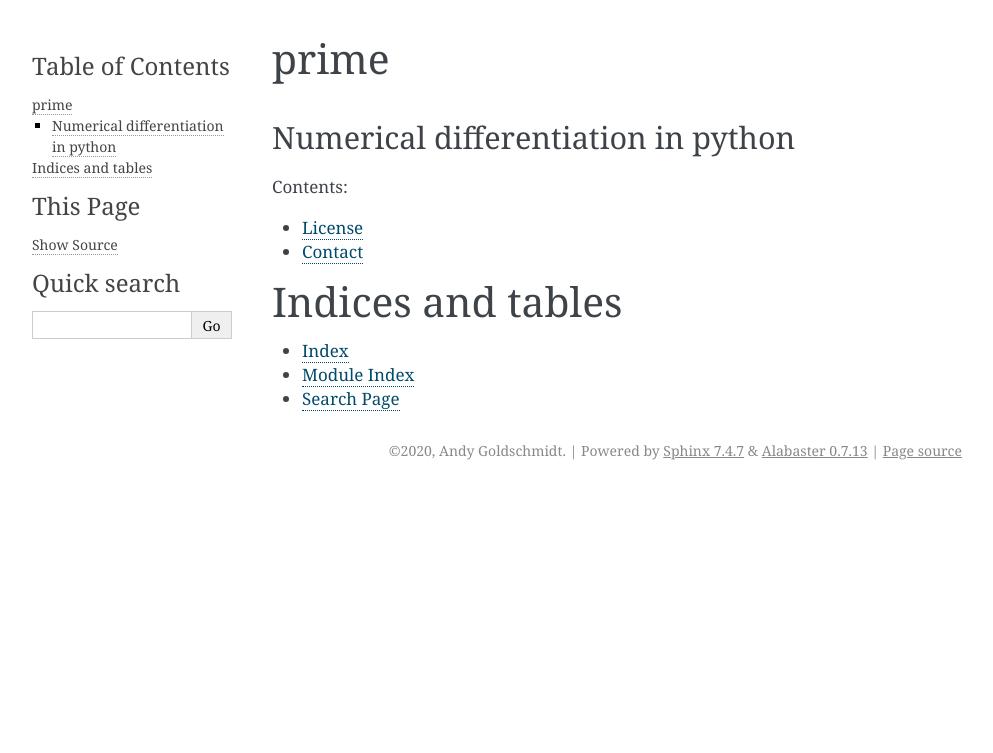
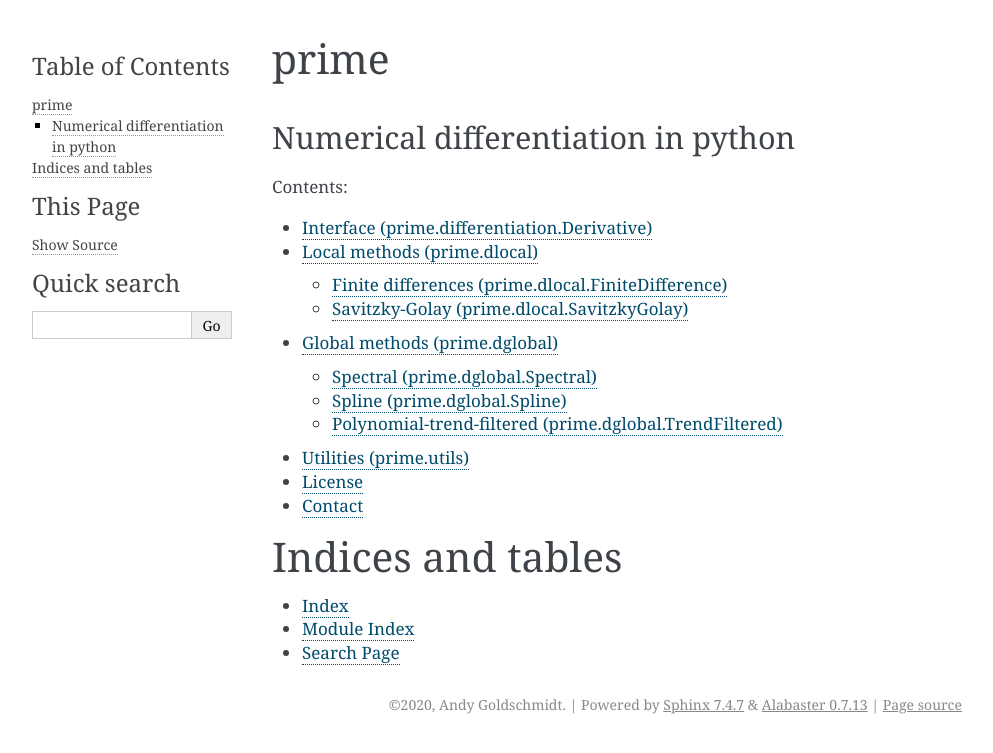
Before and after one commit to andgoldschmidt/derivative, a Sphinx documentation site: the page built from docs/index.rst, in a window 1280 px wide. Shown: the top 753 px of the page, without its empty margins (148-1141 px from the left). Built offline with Sphinx 7.4.7, drawn with Linux system fonts in a browser that asks for light colours.

Commit message:
Add docstring autodoc to documentation.

```diff
--- a/docs/conf.py
+++ b/docs/conf.py
@@ -30,8 +30,9 @@
 # Add any Sphinx extension module names here, as strings. They can be
 # extensions coming with Sphinx (named 'sphinx.ext.*') or your custom
 # ones.
-extensions = [
-]
+extensions = ['sphinx.ext.autodoc',
+              'sphinx.ext.napoleon'
+              ]
 
 # Add any paths that contain templates here, relative to this directory.
 templates_path = ['_templates']
--- /dev/null
+++ b/docs/modules.rst
@@ -0,0 +1,47 @@
+Interface (prime.differentiation.Derivative)
+============================================
+
+.. autoclass:: prime.differentiation.Derivative
+    :members:
+
+
+Local methods (prime.dlocal)
+============================
+
+Finite differences (prime.dlocal.FiniteDifference)
+--------------------------------------------------
+
+.. autofunction:: prime.dlocal.FiniteDifference.__init__
+
+
+Savitzky-Golay (prime.dlocal.SavitzkyGolay)
+-------------------------------------------
+
+.. autofunction:: prime.dlocal.SavitzkyGolay.__init__
+
+
+Global methods (prime.dglobal)
+==============================
+
+Spectral (prime.dglobal.Spectral)
+---------------------------------
+
+.. autofunction:: prime.dglobal.Spectral.__init__
+
+Spline (prime.dglobal.Spline)
+-----------------------------
+
+.. autofunction:: prime.dglobal.Spline.__init__
+
+
+Polynomial-trend-filtered (prime.dglobal.TrendFiltered)
+-------------------------------------------------------
+
+.. autofunction:: prime.dglobal.TrendFiltered.__init__
+
+
+Utilities (prime.utils)
+=======================
+
+.. automodule:: prime.utils
+    :members:
--- a/pyproject.toml
+++ b/pyproject.toml
@@ -9,10 +9,13 @@
 
 [tool.poetry.dependencies]
 python = "^3.7"
-sphinx = "^3.0.2"
 numpy = "^1.18.3"
 scipy = "^1.4.1"
 sklearn = "^0.0"
+
+# docs
+sphinx = {version="^3.0.2", optional = true}
+
 
 
 [tool.poetry.dev-dependencies]
```
Also changed, not shown: docs/index.rst (+4 -3 lines), 2 other files.
